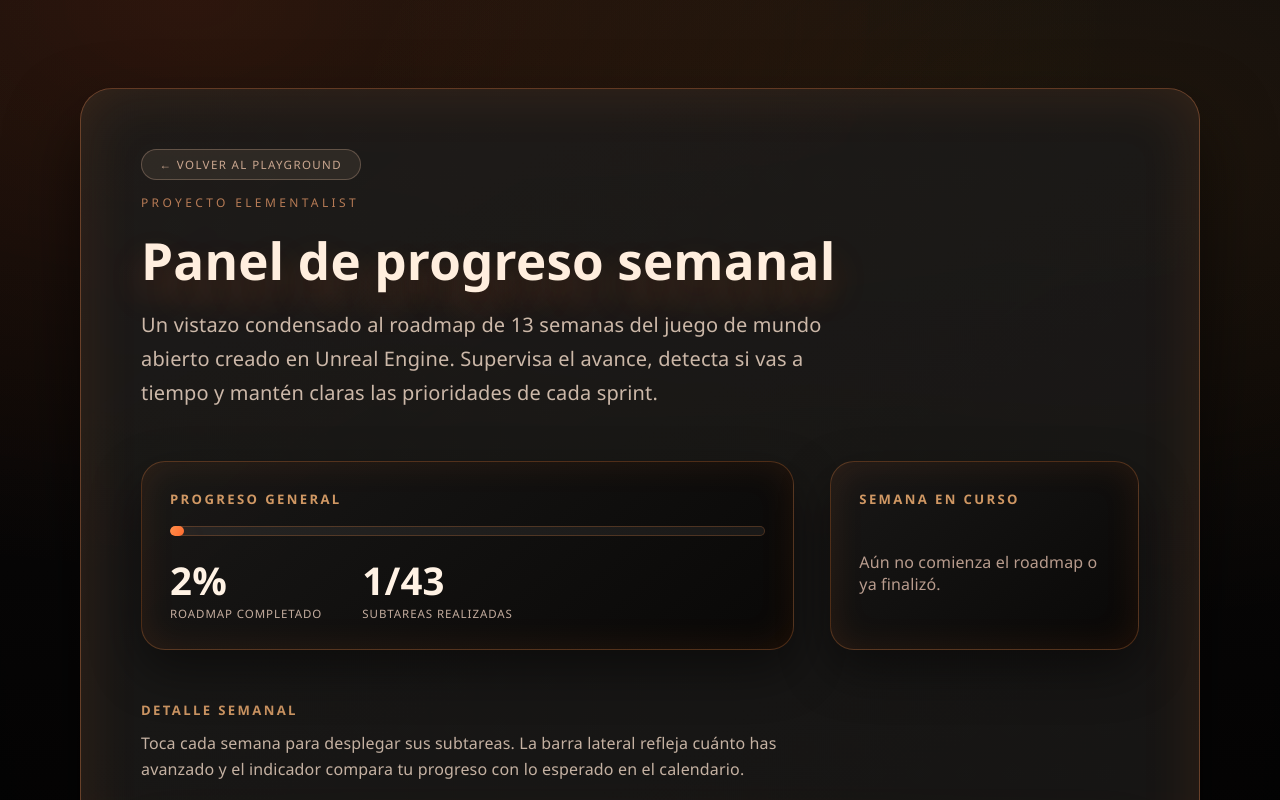
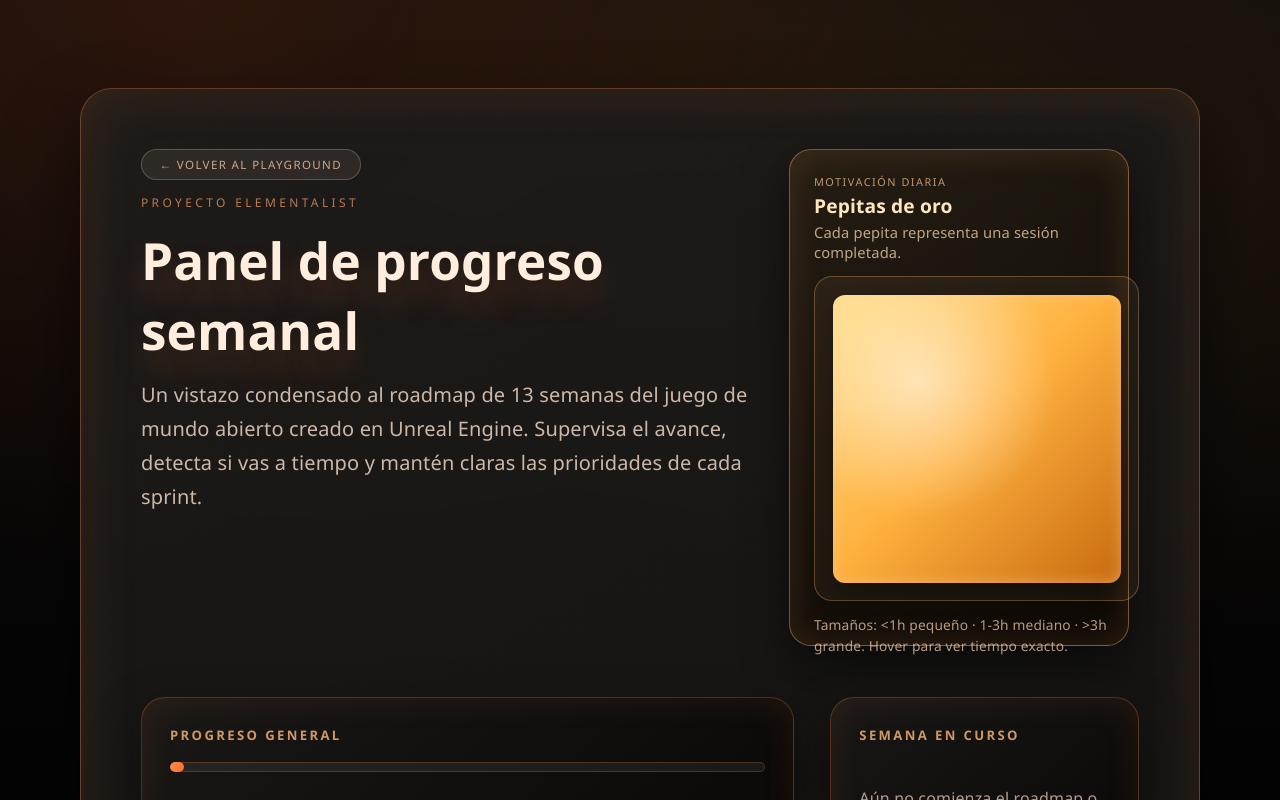
Before and after one commit to Rodrigoplk/frontiers, a Next.js app: page /elementalist in a window 1280 px wide. Shown: the top 800 px of the page. Built offline with nearby package versions, Linux system fonts and the light colour scheme.

Commit message:
Add gold nugget session tracker to Elementalist page

```diff
--- a/app/elementalist/page.js
+++ b/app/elementalist/page.js
@@ -140,6 +140,22 @@ const timeline = [
 
 const clamp = (value, min, max) => Math.min(Math.max(value, min), max);
 
+const sessionLogs = [{ id: "session-1", minutes: 90 }];
+
+function formatDuration(minutes) {
+  const hours = Math.floor(minutes / 60);
+  const remainingMinutes = minutes % 60;
+
+  if (hours <= 0) return `${remainingMinutes} min`;
+  return `${hours}h ${remainingMinutes.toString().padStart(2, "0")} min`;
+}
+
+function getNuggetSize(minutes) {
+  if (minutes < 60) return "small";
+  if (minutes <= 180) return "medium";
+  return "large";
+}
+
 function getWeekStatus({ completionRatio, expectedRatio, isFuture, isPast }) {
   if (isFuture) return { label: "Programado", tone: "neutral" };
   if (isPast && completionRatio >= 0.999) {
@@ -252,6 +268,7 @@ export default function ElementalistPage() {
     <main className="elementalist-page">
       <div className="elementalist-backdrop" />
       <div className="elementalist-shell">
+        <div className="elementalist-header-layout">
           <header className="elementalist-hero">
             <Link className="elementalist-hero__return" href="/">
               ← Volver al playground
@@ -260,10 +277,40 @@ export default function ElementalistPage() {
             <h1 className="elementalist-hero__title">Panel de progreso semanal</h1>
             <p className="elementalist-hero__lead">
               Un vistazo condensado al roadmap de 13 semanas del juego de mundo
-            abierto creado en Unreal Engine. Supervisa el avance, detecta si vas
-            a tiempo y mantén claras las prioridades de cada sprint.
+              abierto creado en Unreal Engine. Supervisa el avance, detecta si
+              vas a tiempo y mantén claras las prioridades de cada sprint.
             </p>
           </header>
+
+          <aside className="elementalist-nugget-board" aria-label="Sesiones de progreso">
+            <div className="nugget-board__header">
+              <p className="nugget-board__eyebrow">motivación diaria</p>
+              <h2 className="nugget-board__title">Pepitas de oro</h2>
+              <p className="nugget-board__subtitle">
+                Cada pepita representa una sesión completada.
+              </p>
+            </div>
+            <div className="nugget-board__grid" role="list">
+              {sessionLogs.map((session) => {
+                const size = getNuggetSize(session.minutes);
+                const durationLabel = formatDuration(session.minutes);
+                return (
+                  <div
+                    key={session.id}
+                    className={`nugget nugget--${size}`}
+                    title={durationLabel}
+                    role="listitem"
+                    aria-label={`Sesión de ${durationLabel}`}
+                  />
+                );
+              })}
+            </div>
+            <p className="nugget-board__legend">
+              Tamaños: &lt;1h pequeño · 1-3h mediano · &gt;3h grande. Hover para
+              ver tiempo exacto.
+            </p>
+          </aside>
+        </div>
 
         <section className="elementalist-overview">
           <article className="overview-card overview-card--wide">
--- a/app/globals.css
+++ b/app/globals.css
@@ -525,6 +525,13 @@ a:hover {
   backdrop-filter: blur(12px);
 }
 
+.elementalist-header-layout {
+  display: grid;
+  grid-template-columns: 1.6fr 0.9fr;
+  gap: clamp(1.5rem, 2vw, 2.4rem);
+  align-items: start;
+}
+
 .elementalist-hero {
   display: grid;
   gap: 0.85rem;
@@ -570,6 +577,101 @@ a:hover {
   line-height: 1.7;
   color: rgba(255, 230, 210, 0.78);
   font-size: clamp(1.05rem, 2.5vw, 1.25rem);
+}
+
+.elementalist-nugget-board {
+  position: relative;
+  align-self: stretch;
+  max-width: 340px;
+  width: 100%;
+  background:
+    linear-gradient(150deg, rgba(35, 28, 18, 0.92), rgba(12, 8, 4, 0.95)),
+    radial-gradient(120% 120% at 30% 0%, rgba(255, 195, 120, 0.16), transparent 62%);
+  border-radius: 22px;
+  border: 1px solid rgba(255, 170, 105, 0.45);
+  box-shadow:
+    0 20px 45px rgba(0, 0, 0, 0.55),
+    inset 0 0 35px rgba(255, 160, 90, 0.15);
+  padding: clamp(1.2rem, 1.1rem + 0.6vw, 1.5rem);
+  display: grid;
+  gap: 0.85rem;
+}
+
+.nugget-board__header {
+  display: grid;
+  gap: 0.2rem;
+}
+
+.nugget-board__eyebrow {
+  margin: 0;
+  text-transform: uppercase;
+  letter-spacing: 0.14em;
+  font-size: 0.68rem;
+  color: rgba(255, 200, 150, 0.72);
+}
+
+.nugget-board__title {
+  margin: 0;
+  font-size: 1.2rem;
+  color: #ffe6bf;
+}
+
+.nugget-board__subtitle {
+  margin: 0;
+  color: rgba(255, 220, 180, 0.72);
+  font-size: 0.92rem;
+}
+
+.nugget-board__grid {
+  background: rgba(255, 200, 140, 0.06);
+  border: 1px solid rgba(255, 190, 120, 0.3);
+  border-radius: 18px;
+  padding: clamp(0.9rem, 0.8rem + 0.4vw, 1.1rem);
+  display: grid;
+  grid-template-columns: repeat(4, 1fr);
+  gap: clamp(0.65rem, 0.5rem + 0.3vw, 0.85rem);
+  aspect-ratio: 1 / 1;
+}
+
+.nugget {
+  --nugget-scale: 1;
+  width: 100%;
+  aspect-ratio: 1 / 1;
+  border-radius: 12px;
+  background:
+    radial-gradient(circle at 30% 30%, rgba(255, 255, 255, 0.55), transparent 48%),
+    linear-gradient(135deg, #ffdf8a, #ffb13f 48%, #c76b10);
+  box-shadow:
+    0 10px 20px rgba(0, 0, 0, 0.35),
+    inset 0 0 14px rgba(255, 210, 150, 0.5);
+  transform: scale(var(--nugget-scale));
+  transition: transform 0.18s ease, box-shadow 0.18s ease;
+}
+
+.nugget:hover {
+  box-shadow:
+    0 14px 26px rgba(0, 0, 0, 0.45),
+    inset 0 0 18px rgba(255, 240, 190, 0.6);
+  transform: scale(calc(var(--nugget-scale) + 0.05));
+}
+
+.nugget--small {
+  --nugget-scale: 0.7;
+}
+
+.nugget--medium {
+  --nugget-scale: 1;
+}
+
+.nugget--large {
+  --nugget-scale: 1.25;
+}
+
+.nugget-board__legend {
+  margin: 0;
+  color: rgba(255, 215, 185, 0.7);
+  font-size: 0.86rem;
+  line-height: 1.5;
 }
 
 .elementalist-overview {
@@ -791,6 +893,10 @@ a:hover {
     padding: 2.25rem clamp(1.25rem, 4vw, 1.75rem);
   }
 
+  .elementalist-header-layout {
+    grid-template-columns: 1fr;
+  }
+
   .elementalist-overview {
     grid-template-columns: 1fr;
   }
```
Lines whose indentation alone changed are shown as unchanged.
